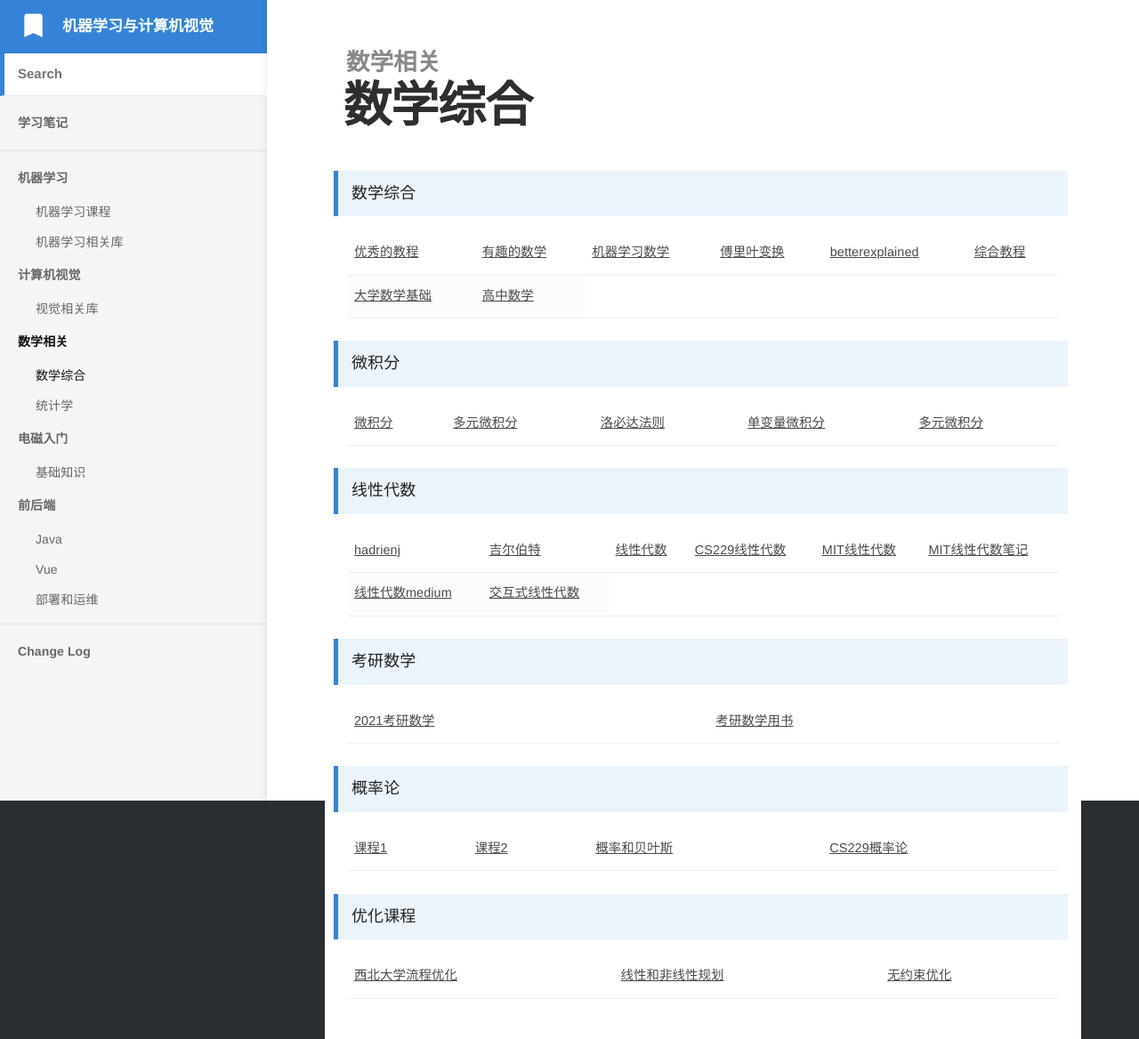
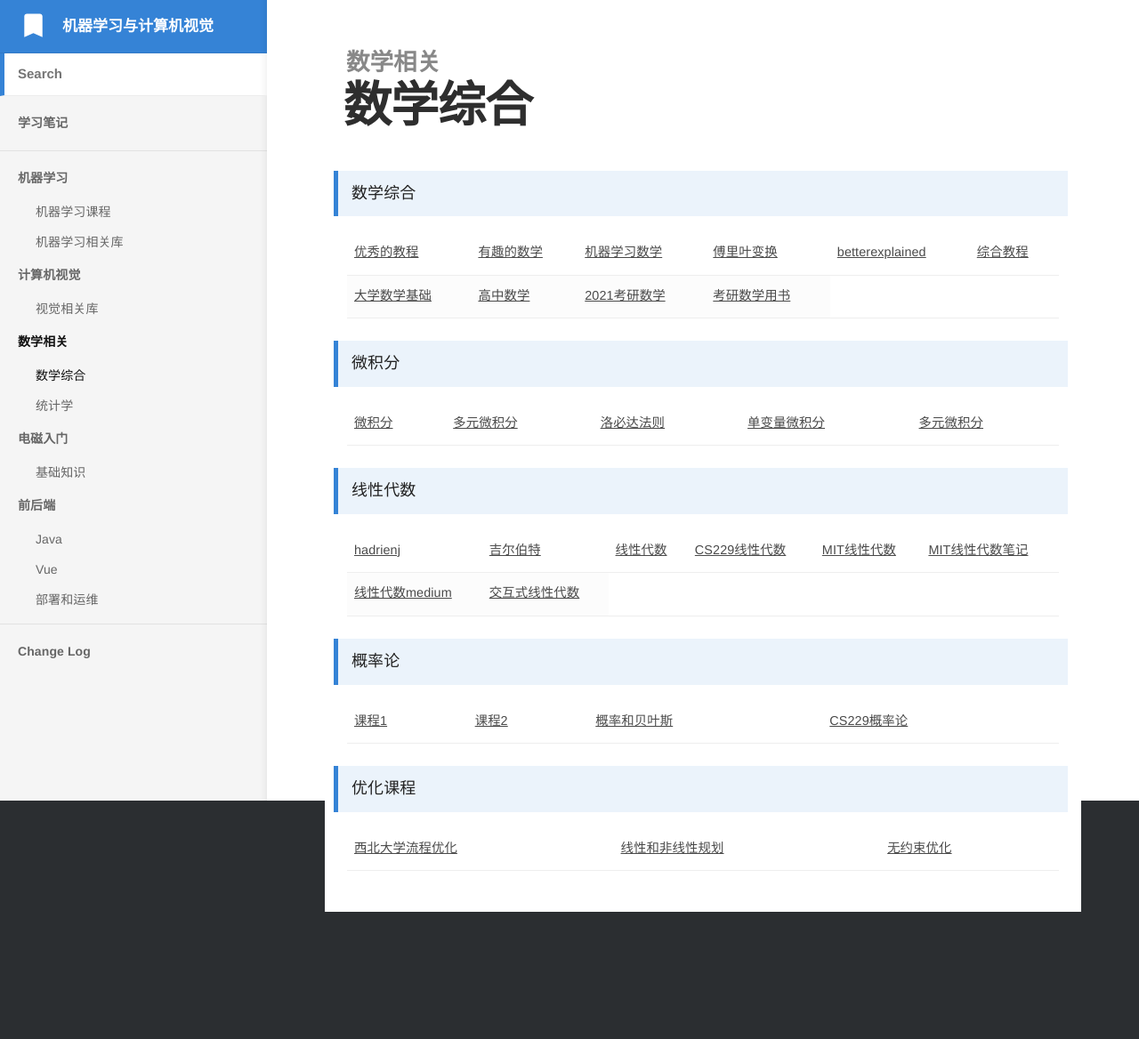
Before and after one commit to bashendixie/Machine_Learning_Notes, a Jekyll site: the page built from _docs/3、数学相关/数学综合.md, in a window 1280 px wide. Shown: the whole page at 89% size. Built offline with Jekyll 4.4.1, drawn with Linux system fonts in a browser that asks for light colours; some web fonts are replaced; after the commit the page ends 1025 px from its top, so only the background shows below that.

Commit message:
no message

```diff
--- a/_docs/3、数学相关/数学综合.md
+++ b/_docs/3、数学相关/数学综合.md
@@ -34,6 +34,12 @@ order: 1
 			<td>
 				<a href="https://www.yixuela.com/books/gshuxue/" target="_blank">高中数学</a>
 			</td>
+			<td>
+				<a href="https://wenku.baidu.com/view/ac389ad5cdc789eb172ded630b1c59eef9c79a66.html" target="_blank">2021考研数学</a>
+			</td>
+			<td>
+				<a href="https://zhuanlan.zhihu.com/p/266395749?ivk_sa=1024320u" target="_blank">考研数学用书</a>
+			</td>
 		</tr>
 	</tbody>
 </table>
@@ -57,7 +63,6 @@ order: 1
 			<td>
 				<a href="https://www.coursera.org/learn/multivariate-calculus-machine-learning" target="_blank">多元微积分</a>
 			</td>
-
 		</tr>
 	</tbody>
 </table>
@@ -96,21 +101,6 @@ order: 1
 	</tbody>
 </table>
 
-> 考研数学
-<table width="1033" style="font-size: 0.8em;">
-	<tbody>
-		<tr>
-			<td>
-				<a href="https://wenku.baidu.com/view/ac389ad5cdc789eb172ded630b1c59eef9c79a66.html" target="_blank">2021考研数学</a>
-			</td>
-			<td>
-				<a href="https://zhuanlan.zhihu.com/p/266395749?ivk_sa=1024320u" target="_blank">考研数学用书</a>
-			</td>
-		</tr>
-	</tbody>
-</table>
-
-
 > 概率论
 <table width="1033" style="font-size: 0.8em;">
 	<tbody>
```
